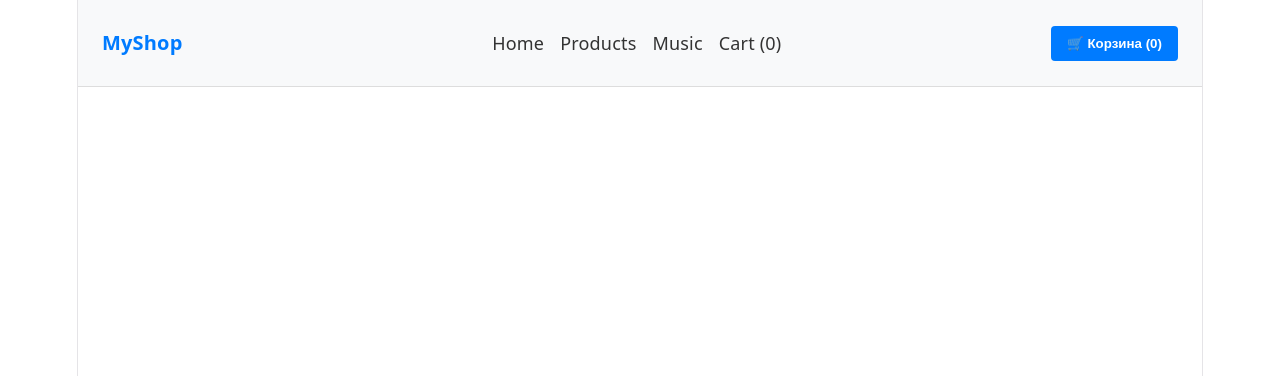
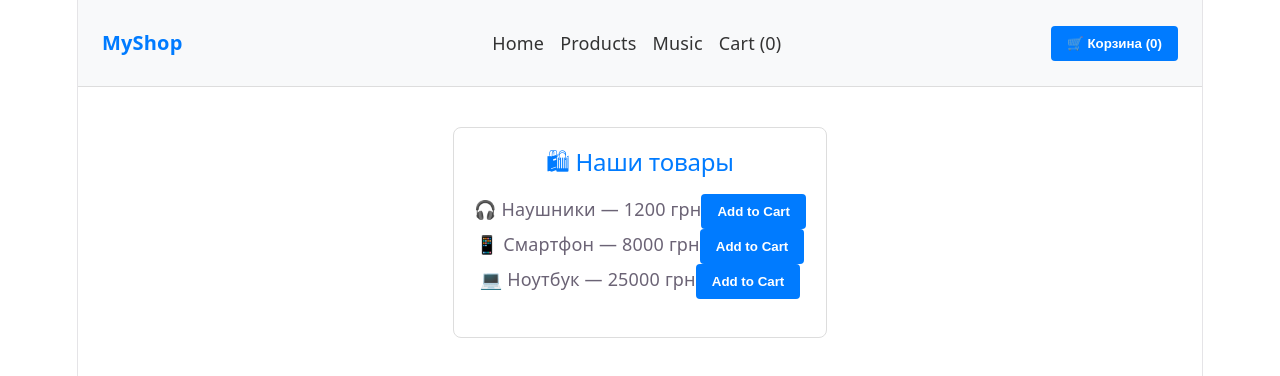
Before and after one commit to Gari111graf/vite-react-ts-pet., a React (Vite) app: page /products in a window 1280 px wide. Shown: the top 376 px of the page. Built offline with nearby package versions, Linux system fonts and the light colour scheme.

Commit message:
feat: add ProductsPage with product list and cart integration

```diff
--- a/src/App.tsx
+++ b/src/App.tsx
@@ -6,7 +6,7 @@ import { CartProvider, useCart } from "./context/CartContext";
 import Button from "./components/Button";
 import OrdersPage from "./pages/OrdersPage";
 import { OrdersProvider } from "./context/OrdersContext";
-
+import ProductsPage from "./pages/ProductsPage";
 function Home() {
   const { addItem } = useCart();
 
@@ -28,7 +28,8 @@ export default function App() {
       <Router>
         <Navbar />
         <Routes>
-          <Route path="/" element={<Home />} />
+                        <Route path="/" element={<Home />} />
+            <Route path="/products" element={<ProductsPage />} />
                   <Route path="/cart" element={<CartPage />} />
             <Route path="/orders" element={<OrdersPage />} />
         </Routes>
--- /dev/null
+++ b/src/pages/ProductsPage.scss
@@ -0,0 +1,27 @@
+.products-page {
+  max-width: 600px;
+  margin: 40px auto;
+  padding: 20px;
+  background: #fff;
+  border: 1px solid #ddd;
+  border-radius: 8px;
+
+  h2 {
+    margin-bottom: 16px;
+    color: #007bff;
+  }
+
+  ul {
+    list-style: none;
+    padding: 0;
+
+    &__item {
+      display: flex;
+      justify-content: space-between;
+      align-items: center;
+      margin-bottom: 12px;
+      padding: 8px;
+      border-bottom: 1px solid #eee;
+    }
+  }
+}
--- /dev/null
+++ b/src/pages/ProductsPage.tsx
@@ -0,0 +1,32 @@
+import React from "react";
+import { useCart } from "../context/CartContext";
+import Button from "../components/Button";
+import "./ProductsPage.scss";
+
+const products = [
+  { id: 1, name: "🎧 Наушники", price: 1200 },
+  { id: 2, name: "📱 Смартфон", price: 8000 },
+  { id: 3, name: "💻 Ноутбук", price: 25000 },
+];
+
+const ProductsPage: React.FC = () => {
+  const { addItem } = useCart();
+
+  return (
+    <div className="products-page">
+      <h2>🛍 Наши товары</h2>
+      <ul>
+        {products.map((product) => (
+          <li key={product.id} className="products-page__item">
+            <span>{product.name} — {product.price} грн</span>
+            <Button variant="primary" onClick={addItem}>
+              Add to Cart
+            </Button>
+          </li>
+        ))}
+      </ul>
+    </div>
+  );
+};
+
+export default ProductsPage;
```
